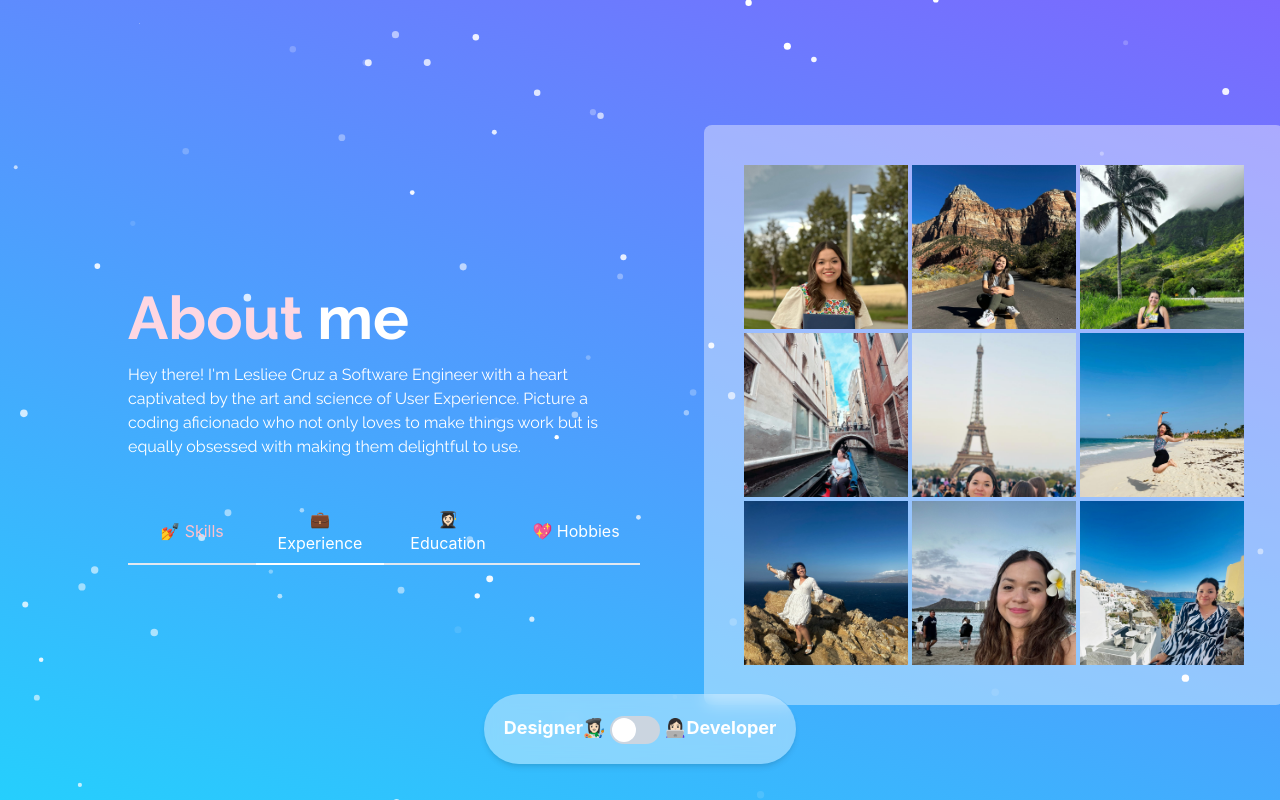
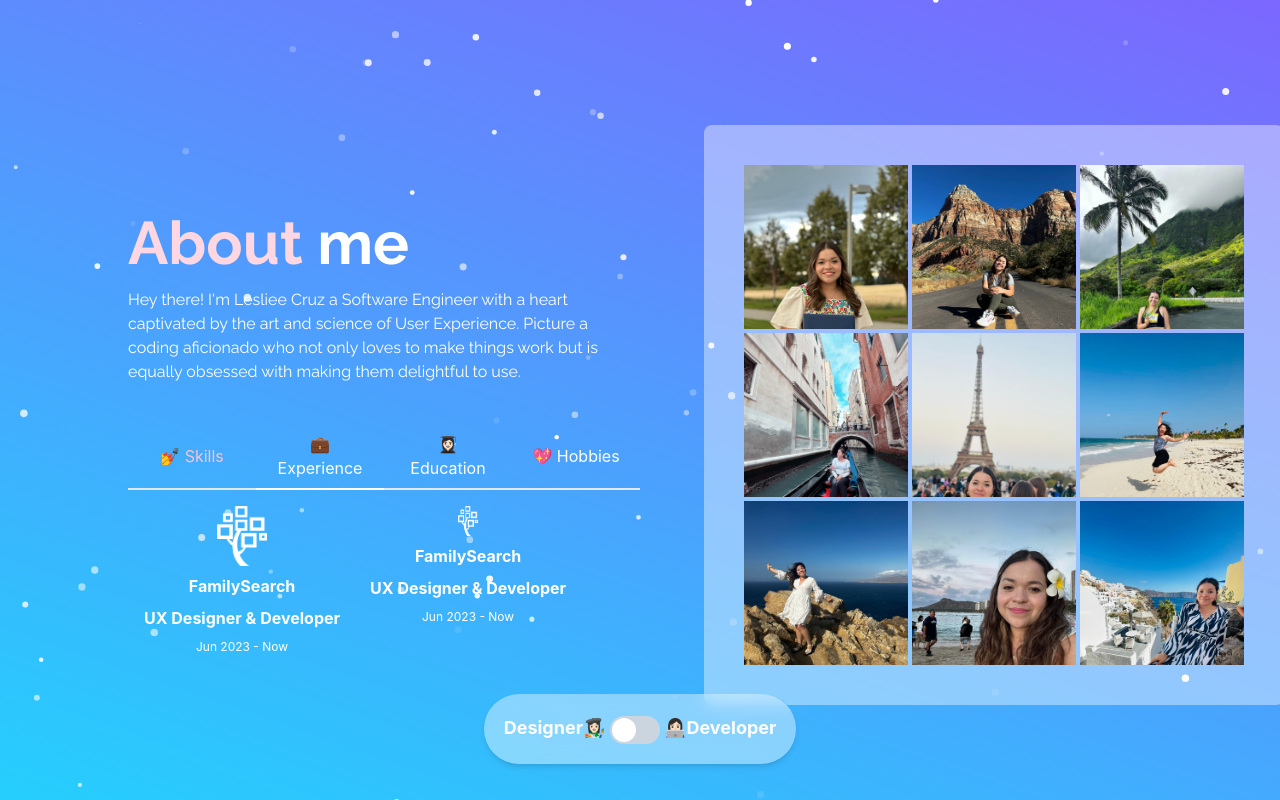
Before and after one commit to leslieecoder/leslieecruzceron, a React (Create React App) app: page / in a window 1280 px wide. Both pictures are taken after a click on the tab "💼 Experience". Shown: the part 843-1643 px from the top of the page. Built offline with nearby package versions, Linux system fonts and the light colour scheme.

Commit message:
about me

```diff
--- a/src/App.js
+++ b/src/App.js
@@ -14,7 +14,7 @@ import About from './pages/About/About';
 import {FaFigma, FaAdobe, FaInvision, FaUser, FaCog, FaBook } from 'react-icons/fa';
 import { DiIllustrator, DiPhotoshop } from "react-icons/di";
 import { FaJs, FaReact, FaHtml5, FaCss3, FaGit, FaNodeJs, FaDatabase, FaServer, FaDatabase as FaMongoDb, FaDatabase as FaSql, FaAws, FaPython } from 'react-icons/fa';
-
+import FamilySearchLogo from './assets/familySearch.png'
 
 
 function App() {
@@ -32,16 +32,27 @@ function App() {
       fontHeader: 'Cookie',
       fontSizeLogo: { base: '4xl', md: '5xl' },
       toggleColor: '#FAF089',
+      experience: {
+        experienceOne: {
+          logo: FamilySearchLogo,
+          name: 'FamilySearch',
+          title: 'UX Designer & Developer',
+          date: 'Jun 2023 - Now',
+        },
+        experienceTwo: {
+          logo: FamilySearchLogo,
+          name: 'The Church of JesusChrist of Latter-day Saints',
+          title: 'UX Designer',
+          date: 'A',
+        },
+
+      },
       skills:  {
 
         skillOne: {
             name: "Figma",
             icon:  <FaFigma  />,
             progress: <Progress my='10px' hasStripe value={100} colorScheme='pink'/>
-          },
-          skillTwo: {
-            name: "Adobe XD",
-            icon: <FaAdobe />,
           },
           skillTwo: {
             name: "Adobe XD",
@@ -81,12 +92,6 @@ function App() {
 
 
     },
-        experience: {
-          icon: <FaBook/  >,
-          name: 'BYU-Idaho',
-          title: 'Teacher Asistant',
-          description: 'Lorem Ipsum studd'
-        }
 
 
     },
@@ -103,6 +108,15 @@ function App() {
       fontHeader: ' VT323',
       fontSizeLogo: { base: '4xl', md: '5xl' },
       toggleColor: '#D6BCFA',
+      experience: {
+        experienceOne: {
+          logo: FamilySearchLogo,
+          name: 'FamilySearch',
+          title: 'UX Designer',
+          date: 'Jun 2023 - Now',
+          description:' As a Family Search UX Designer, I led user research, ideated a web app for team progress tracking, and crafted an intuitive Figma prototype. My user-centered design enhances manager insights into team performance.'
+        }
+      },
       skills: {
           skillOne: {
             name: "JavaScript",
--- a/src/pages/About/About.js
+++ b/src/pages/About/About.js
@@ -5,6 +5,7 @@ import ShuffleHero from "./ShuffleHero";
 
 import { useSpring, animated } from 'react-spring';
 import Skills from "./Skills";
+import Experience from "./Experience";
 
 
 export default function About({role}) {
@@ -89,7 +90,7 @@ export default function About({role}) {
                 </TabPanel>
 
                 <TabPanel>
-
+                <Experience role={role}/>
                 </TabPanel>
 
                 <TabPanel>
--- a/src/pages/About/Experience.js
+++ b/src/pages/About/Experience.js
@@ -1,18 +1,30 @@
 import React from 'react'
-import { Flex} from '@chakra-ui/react'
+import { Flex, Image, Stack, Text, Center} from '@chakra-ui/react'
 
-export default function Experience() {
+export default function Experience({role}) {
   return (
-    <Flex>
-        <Box>
+    <Flex gap='30px'>
+      <Stack align='center'>
 
-        <Flex alignItems='center' gap="10px">
-            {role.skills.skillOne.icon}
-            <Text>{role.skills.skillOne.name}</Text>
-        </Flex>
+      <Image w='50px' h='60px' src={role.experience.experienceOne.logo}/>
+      <Text  as='b' fontSize='md'>{role.experience.experienceOne.name}</Text>
 
-        {role.skills.skillOne.progress}
-        </Box>
+      <Text  as='b' fontSize='md'>{role.experience.experienceOne.title}</Text>
+      <Text fontSize='xs'>{role.experience.experienceOne.date}</Text>
+
+      </Stack>
+      <Stack align='center'>
+
+        <Image w='20px' h='30px' src={role.experience.experienceOne.logo}/>
+        <Text  as='b' fontSize='md'>{role.experience.experienceOne.name}</Text>
+
+        <Text  as='b' fontSize='md'>{role.experience.experienceOne.title}</Text>
+        <Text fontSize='xs'>{role.experience.experienceOne.date}</Text>
+
+      </Stack>
+
+
+
     </Flex>
   )
 }
```
Also changed, not shown: src/assets/familySearch.png (added), src/assets/lesHero.png.
